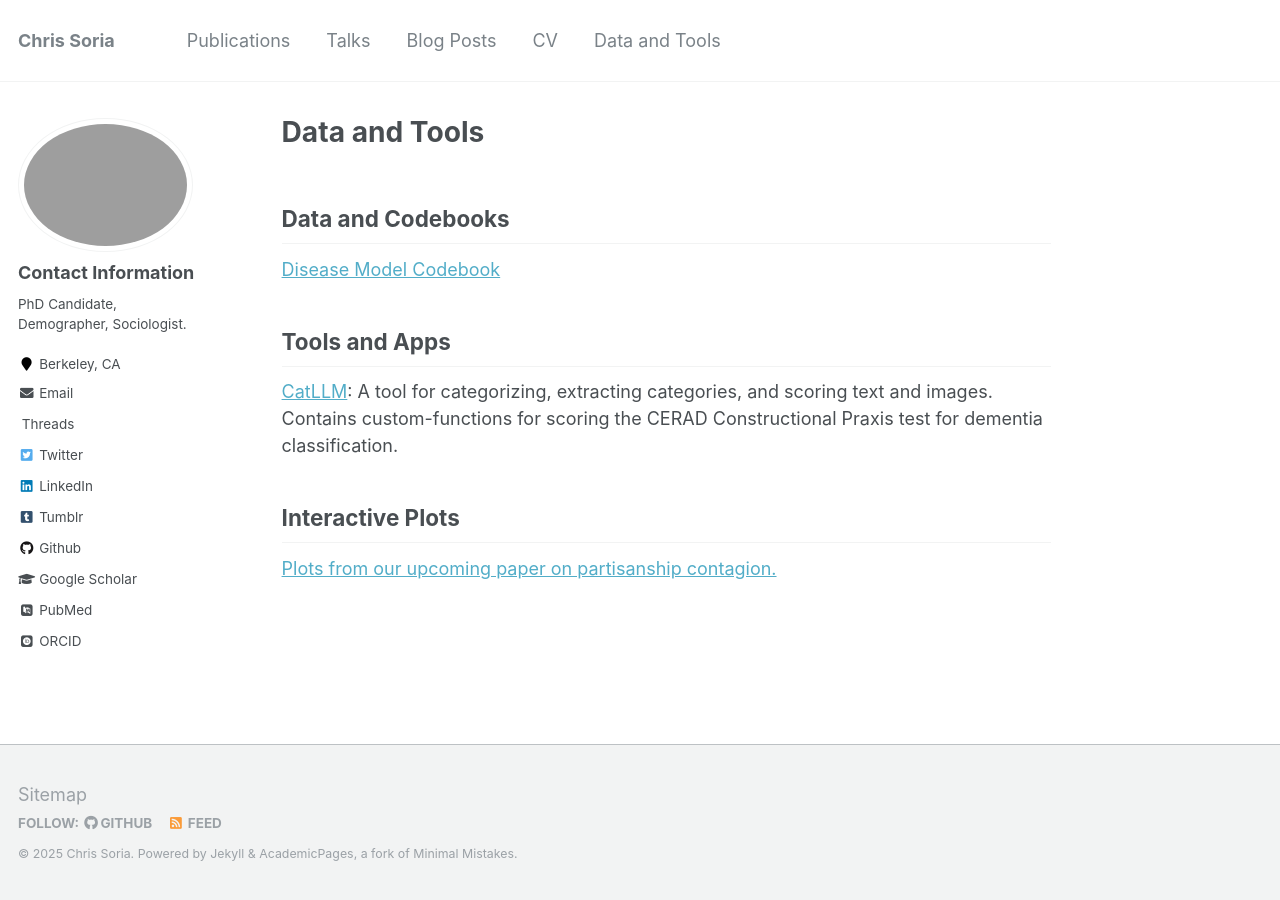
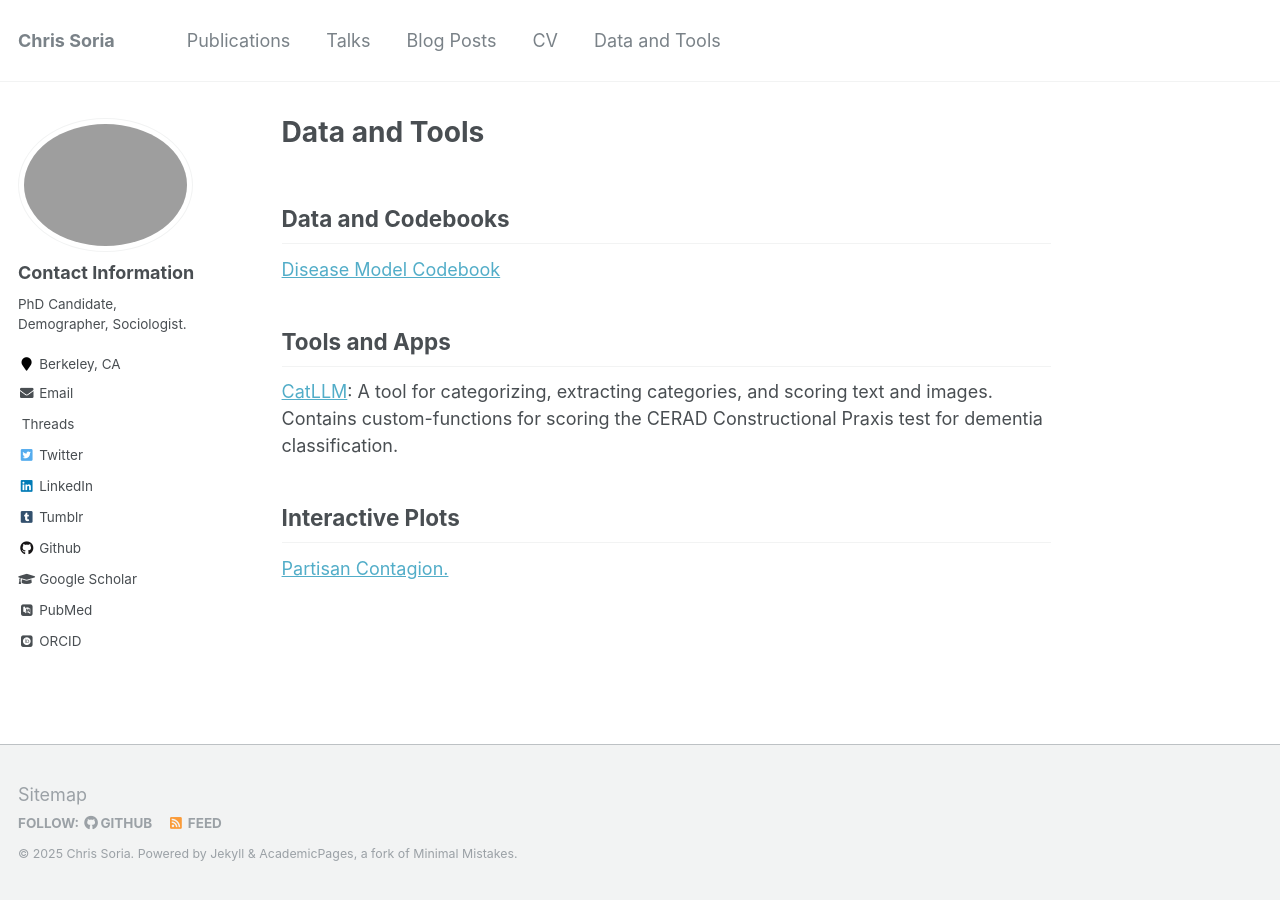
Before and after one commit to chrissoria/chrissoria.github.io, a Jekyll site: the page built from _pages/markdown.md, in a window 1280 px wide. Built offline with Jekyll 4.4.1, drawn with Linux system fonts in a browser that asks for light colours; some web fonts are replaced.

Commit message:
updating the link title

```diff
--- a/_pages/markdown.md
+++ b/_pages/markdown.md
@@ -17,4 +17,4 @@ redirect_from:
 
 ## Interactive Plots
 
-<a href="https://chrissoria.github.io/disease_model_interactive_plots.html">Plots from our upcoming paper on partisanship contagion.</a>
+<a href="https://chrissoria.github.io/disease_model_interactive_plots.html">Partisan Contagion.</a>
```
